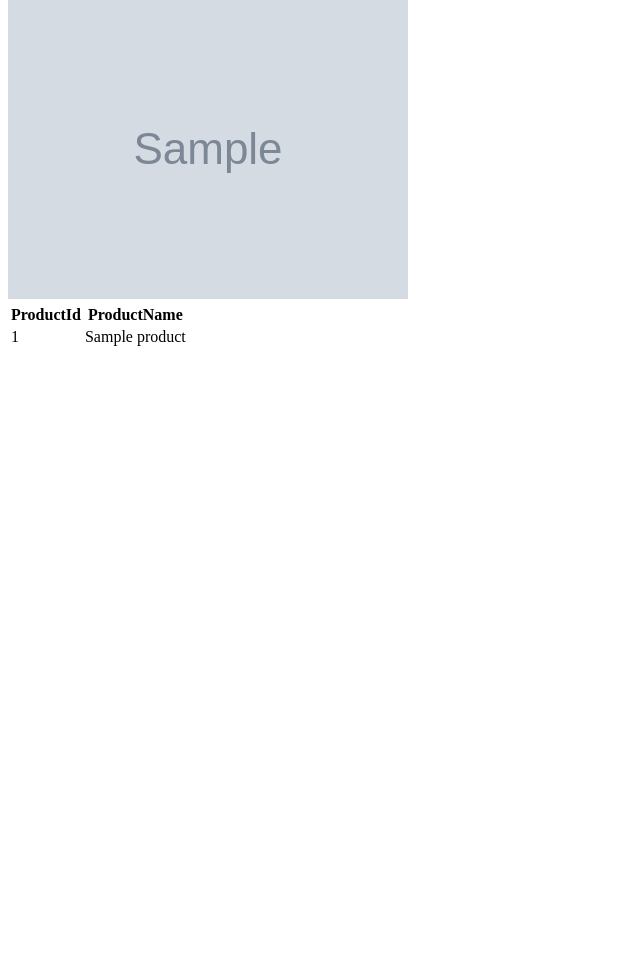
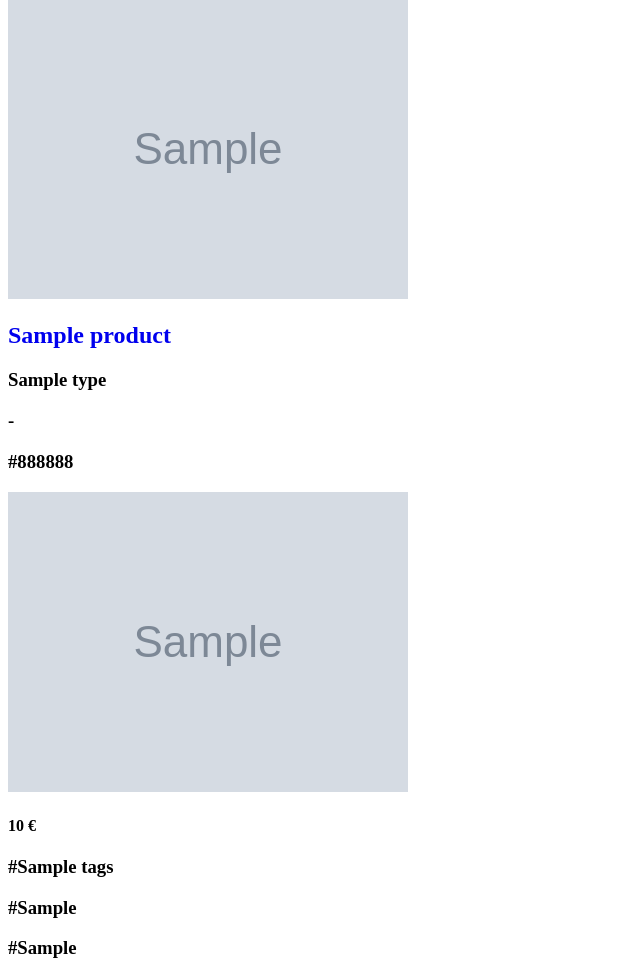
Before and after one commit to saltyfoxy/BOON, a Symfony app: template PROJECT/templates/store.html.twig in a window 1280 px wide. Shown: the part 1303-2281 px from the top of the page, without its empty margins (0-640 px from the left). Before the commit the page ends 1649 px from the top, so only its background shows below. Run offline with Twig, Linux system fonts and the light colour scheme; the template is opened without the code that fills it: most values are stand-ins (such as "Sample title", 1, 10 or a date in 2020); grey boxes marked "Sample" are stand-in pictures; some libraries are stand-ins or nearby versions.

Commit message:
mise en forme pages css store page

```diff
--- a/PROJECT/templates/store.html.twig
+++ b/PROJECT/templates/store.html.twig
@@ -11,15 +11,6 @@
                             <a href="https://www.google.com/maps/search/?api=1&query={{ store.adress }}"
                                target="_blank"><i class="fas fa-directions direction"></i></a>
                         </div>
-                        {% if app.user %}
-                            <div class="cart-div" id="{{ store.id }}">
-                                <i class="fas fa-shopping-cart"></i>
-                            </div>
-                        {% else %}
-                        {% endif %}
-                    </div>
-                    <div class="text-show">
-                        <p>{{ store.description }}</p>
                     </div>
 
                     {% if app.user %}
@@ -28,8 +19,10 @@
                             <i class="fas fa-heart blank-favorite detail-heart icon-lock"></i>
                         </div>
                     {% endif %}
+                    <div class="text-show">
+                        <p>{{ store.description }}</p>
+                    </div>
                 </div>
-
 
                 <div id="show-{{ store.id }}" class="card-detail-column">
                     <div id="carousel" class="carousel slide carousel-fade">
@@ -63,27 +56,49 @@
                     </div>
                 </div>
 
+            </div>
 
-                <table class="table">
-                    <thead>
-                    <tr>
-                        <th>ProductId</th>
-                        <th>ProductName</th>
-                    </tr>
-                    </thead>
-                    <tbody>
-                    {% for product in store.product %}  {# loop through all products in store #}
-                        <tr>
-                            <td>{{ product.id }}</td>
-                            <td>{{ product.name }}</td>
-                                </tr>
-                    {% else %}
-                        <tr>
-                            <td colspan="4">no records found</td>
-                        </tr>
+            <div class="column-products">
+                <div class="row-products">
+
+                    {% for product in store.product %}
+                        <div id="product-{{ product.id }}"
+                             class="card-products">
+                            <a style="text-decoration:none" href="{{ path('detail_product',{ 'id':product.id}) }}">
+                                <h2> {{ product.name }} </h2></a>
+                            <div class="type-color">
+                                <h3> {{ product.type }} </h3>
+                                <h3>-</h3>
+                                <h3>{{ product.color }}</h3>
+                            </div>
+                            <a class="info" style="text-decoration:none"
+                               href="{{ path('detail_product',{ 'id':product.id}) }}">
+                                <i class="fas fa-info-circle info-logo"></i></a>
+                            <a class="image-card-product" style="text-decoration:none"
+                               href="{{ path('detail_product',{ 'id':product.id}) }}">
+                                <img class="image-product" src="{{ product.picture1 }}" alt="imageCard"></a>
+                            <div class="store-price-favorite">
+                                {% if app.user %}
+                                    <div class="favorite-product-button" id="{{ product.id }}">
+                                        <i class="far fa-heart blank-favorite"></i>
+                                    </div>
+                                {% endif %}
+                                <h4>{{ product.price }} €</h4>
+                            </div>
+                            <div class="tags">
+                                {% if product.tags == true %}
+                                    <h3>#{{ product.tags }}</h3>
+                                {% endif %}
+                                {% if product.tag2 == true %}
+                                    <h3>#{{ product.tag2 }}</h3>
+                                {% endif %}
+                                {% if product.tag3 == true %}
+                                    <h3>#{{ product.tag3 }}</h3>
+                                {% endif %}
+                            </div>
+                        </div>
                     {% endfor %}
-                    </tbody>
-                </table>
+                </div>
             </div>
         </div>
 
```
Also changed, not shown: PROJECT/assets/css/app.scss (+23 -50 lines), PROJECT/assets/css/store/global.scss (added, +67 -0 lines), PROJECT/templates/products.html.twig (+12 -0 lines), PROJECT/assets/css/store/max:1150-min:800.scss (added), PROJECT/assets/css/store/max:1400-min:1150.scss (added), PROJECT/assets/css/store/max:1600-min:1400.scss (added), PROJECT/assets/css/store/max:400.scss (added), PROJECT/assets/css/store/max:600-min:400.scss (added), PROJECT/assets/css/store/max:800-min:600.scss (added).
